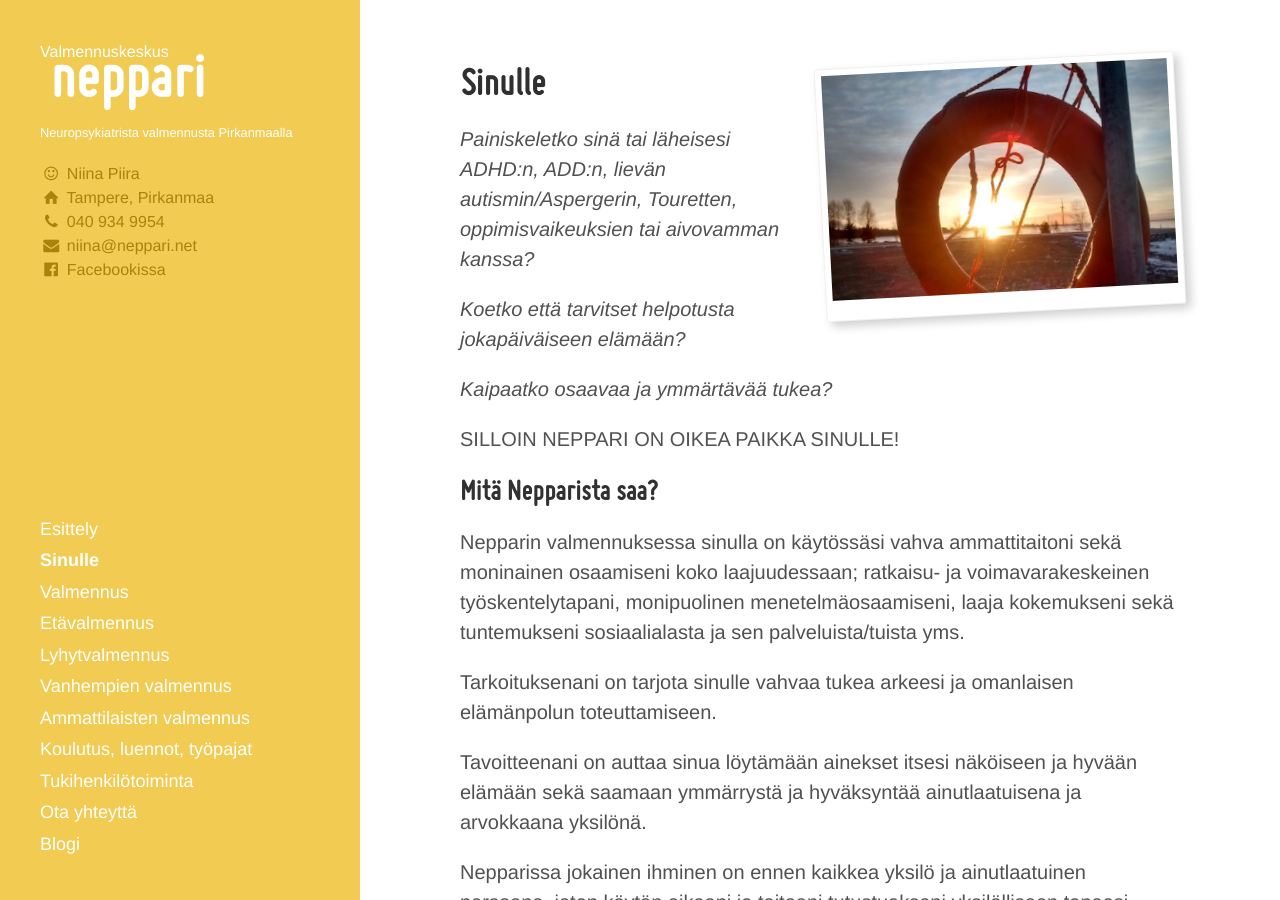
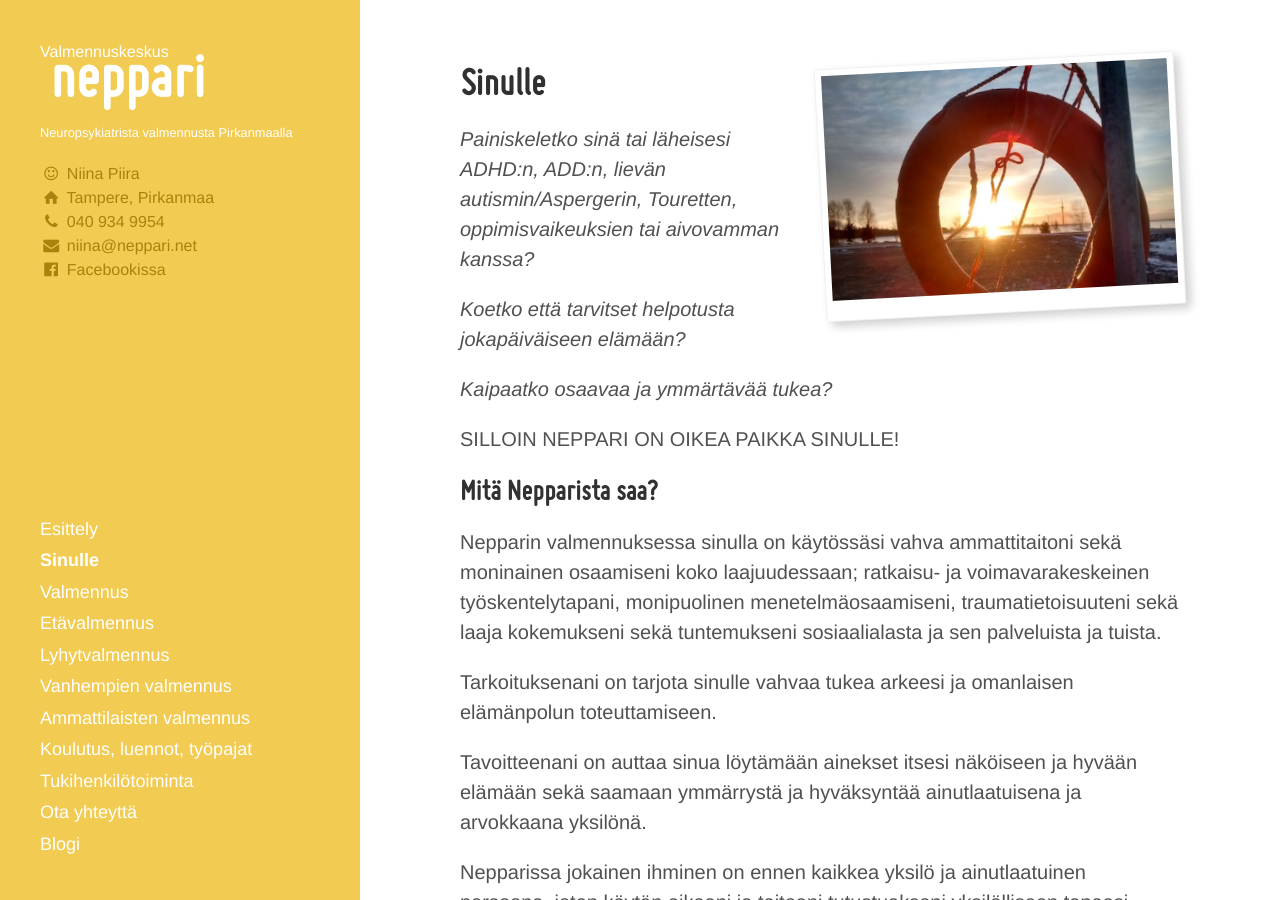
Before and after one commit to niinapiira/neppari.net, a Jekyll site: the page built from sinulle.md, in a window 1280 px wide and 900 px high. Built offline with Jekyll 4.4.1, drawn with Linux system fonts in a browser that asks for light colours.

Commit message:
Update sinulle.md

```diff
--- a/sinulle.md
+++ b/sinulle.md
@@ -23,7 +23,7 @@ SILLOIN NEPPARI ON OIKEA PAIKKA SINULLE!
 
 ## Mitä Nepparista saa?
 
-Nepparin valmennuksessa sinulla on käytössäsi vahva ammattitaitoni sekä moninainen osaamiseni koko laajuudessaan; ratkaisu- ja voimavarakeskeinen työskentelytapani, monipuolinen menetelmäosaamiseni, laaja kokemukseni sekä tuntemukseni sosiaalialasta ja sen palveluista/tuista yms.
+Nepparin valmennuksessa sinulla on käytössäsi vahva ammattitaitoni sekä moninainen osaamiseni koko laajuudessaan; ratkaisu- ja voimavarakeskeinen työskentelytapani, monipuolinen menetelmäosaamiseni, traumatietoisuuteni sekä laaja kokemukseni sekä tuntemukseni sosiaalialasta ja sen palveluista ja tuista.
 
 Tarkoituksenani on tarjota sinulle vahvaa tukea arkeesi ja omanlaisen elämänpolun toteuttamiseen.
 
```
